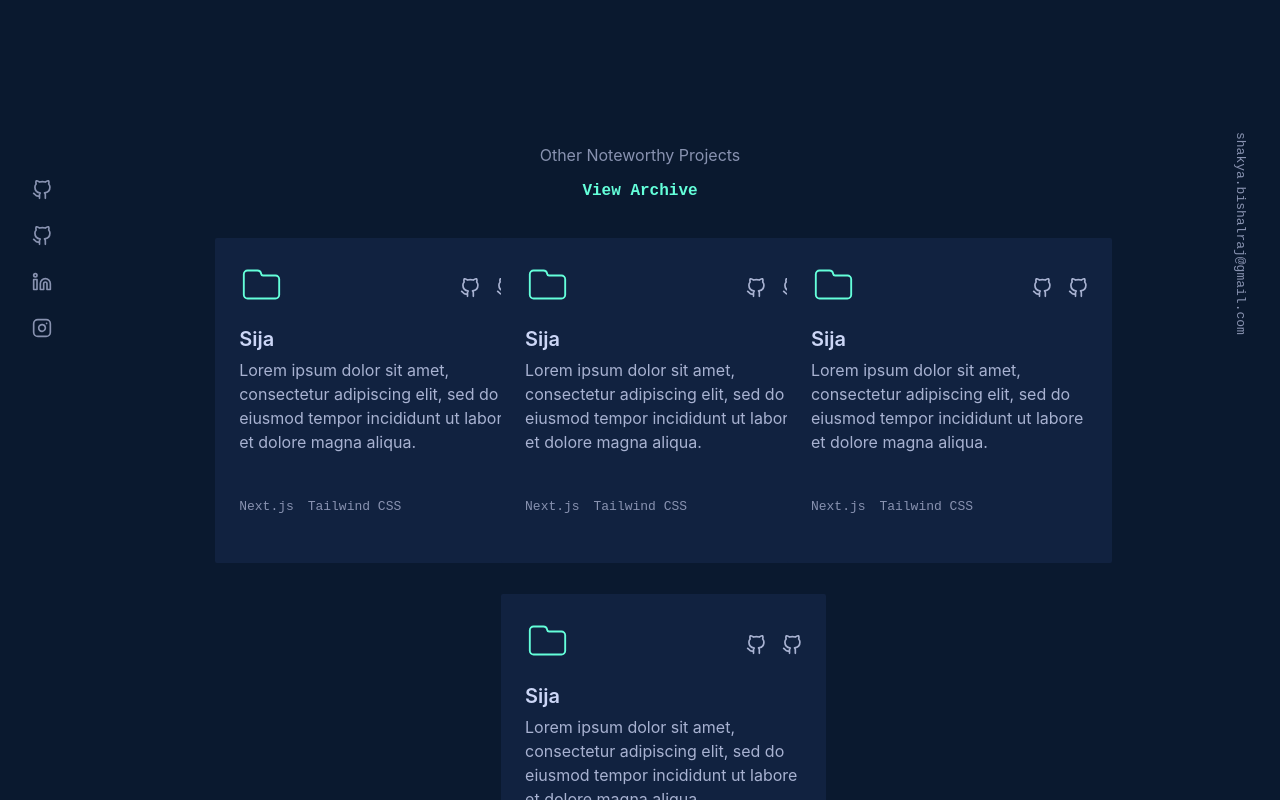
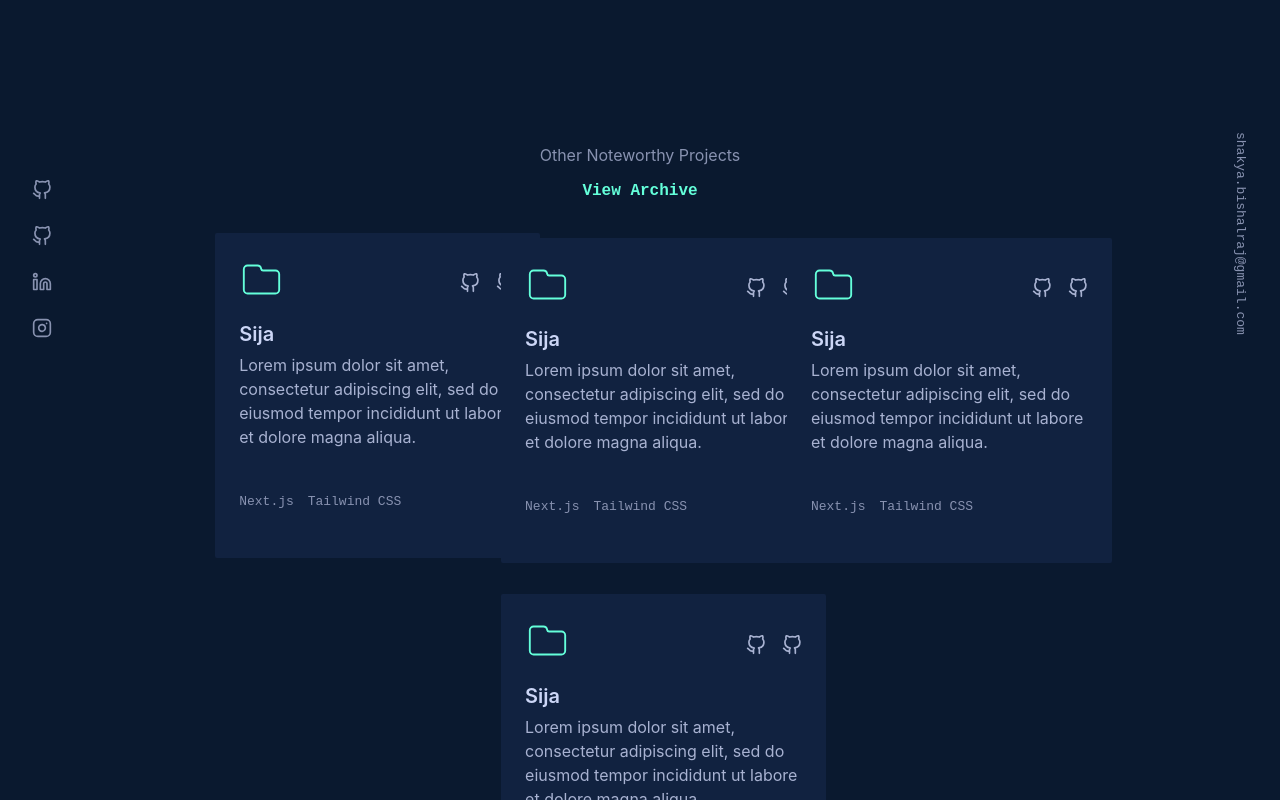
Before and after one commit to BishalRaj/portfolio-2023, a React (Vite) app: page / in a window 1280 px wide. In both pictures the pointer is over the link 354 px from the left and 2577 px from the top of the page. Shown: the part 2177-2977 px from the top of the page. Built offline with nearby package versions, Linux system fonts and the light colour scheme.

Commit message:
fixed project transition

```diff
--- a/src/components/PersonalProjectComponent/style.scss
+++ b/src/components/PersonalProjectComponent/style.scss
@@ -31,17 +31,20 @@
 
 .project-link {
   text-decoration: none;
+  transition: top 0.2s;
+
   &:hover {
     position: relative;
-    top: -5px !important;
-    transition: 10s !important;
+    top: -5px;
+
+    .project-title {
+      color: sv.$green;
+    }
   }
 
-  &:hover {
-    .project-title {
-      color: sv.$green !important;
-    }
-  }
+  /* Set initial position */
+  position: relative;
+  top: 0;
 }
 
 .repo-link {
```
